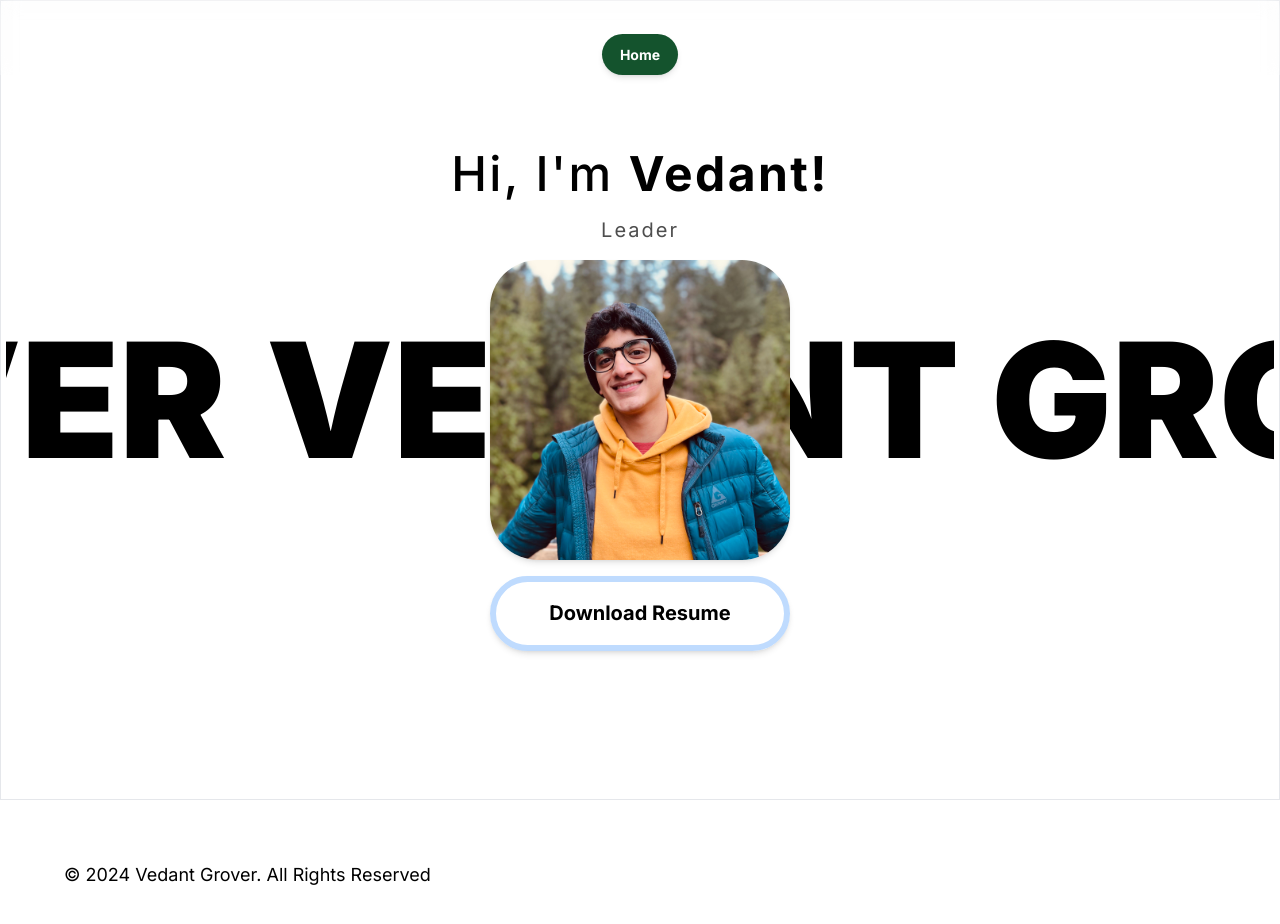
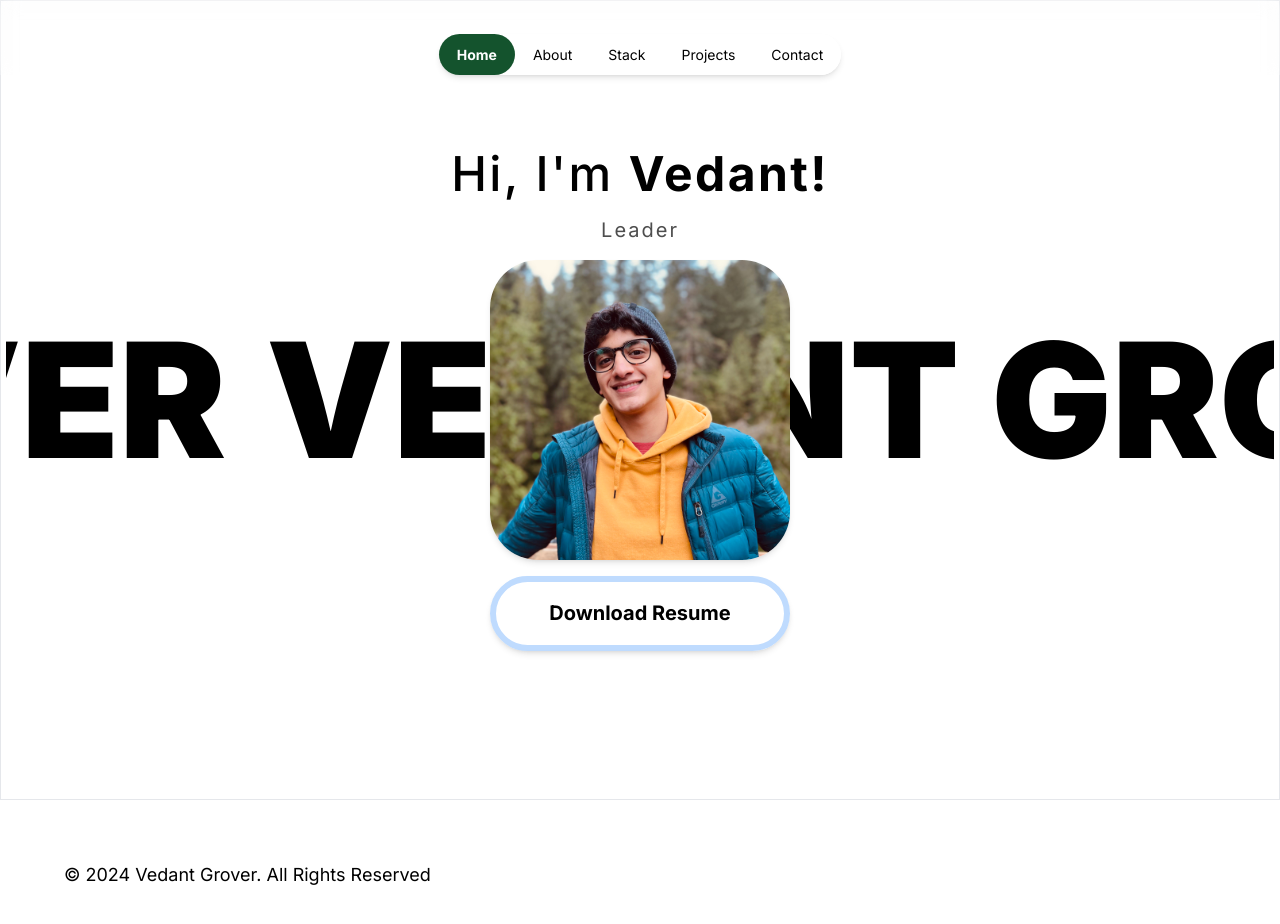
Before and after one commit to vedantgrover/VedantsPortfolio, a Next.js app: page / in a window 1280 px wide. Shown: the top 924 px of the page. Built offline with nearby package versions, Linux system fonts and the light colour scheme.

Commit message:
Adds section observer so that navbar can update what section user is currently viewing

```diff
--- a/app/components/navbar/Navbar.tsx
+++ b/app/components/navbar/Navbar.tsx
@@ -3,19 +3,18 @@
 import {usePathname} from "next/navigation";
 import {memo} from "react";
 import NavbarItem from "@/app/components/navbar/NavbarItem";
+import useSectionObserver from "@/lib/useSectionObserver";
 
 interface NavbarProps {
-    links: { title: string, link: string }[]
+    links: { title: string, id: string }[]
 }
 
 const Navbar = memo(({links}: NavbarProps) => {
-    const pathName = usePathname();
-
     return (
         <nav className="flex justify-center items-end backdrop-blur-[10px] fixed w-full h-[75px]">
             <div className="bg-white rounded-3xl flex flex-row shadow-md">
-                {/*{links.map((l) => <NavbarItem key={l.title} selected={pathName == l.link} title={l.title} link={l.link} />)}*/}
-                <NavbarItem selected={true} title={"Home"} link={"/"} />
+                {links.map((l) => <NavbarItem key={l.title} selected={useSectionObserver(l.id)} title={l.title}
+                                              link={l.id}/>)}
             </div>
         </nav>
     )
--- a/app/layout.tsx
+++ b/app/layout.tsx
@@ -18,12 +18,11 @@ export default function RootLayout({
     children: React.ReactNode;
 }>) {
     const navBarLinks = [
-        {title: "Home", link: "/"},
-        {title: "About", link: "/about"},
-        {title: "Stack", link: "/stack"},
-        {title: "Projects", link: "/projects"},
-        {title: "Resume", link: "/resume"},
-        {title: "Contact", link: "/contact"}
+        {title: "Home",id: "home"},
+        {title: "About", id: "about"},
+        {title: "Stack", id: "stack"},
+        {title: "Projects", id: "projects"},
+        {title: "Contact", id: "contact"}
     ]
 
     return (
--- /dev/null
+++ b/lib/useSectionObserver.tsx
@@ -0,0 +1,32 @@
+import {useEffect, useState} from "react";
+
+function useSectionObserver(sectionId: string) {
+    const [isVisible, setIsVisible] = useState(false);
+
+    useEffect(() => {
+        const observer = new IntersectionObserver(([entry]) => {
+                setIsVisible(entry.isIntersecting);
+            }, {
+                rootMargin: "0px",
+                threshold: 0.5
+            }
+        );
+
+        const element = document.getElementById(sectionId);
+        // console.log(element.id)
+
+        if (element) {
+            observer.observe(element)
+        }
+
+        return () => {
+            if (element) {
+                observer.unobserve(element)
+            }
+        };
+    }, [sectionId]);
+
+    return isVisible
+}
+
+export default useSectionObserver
```
